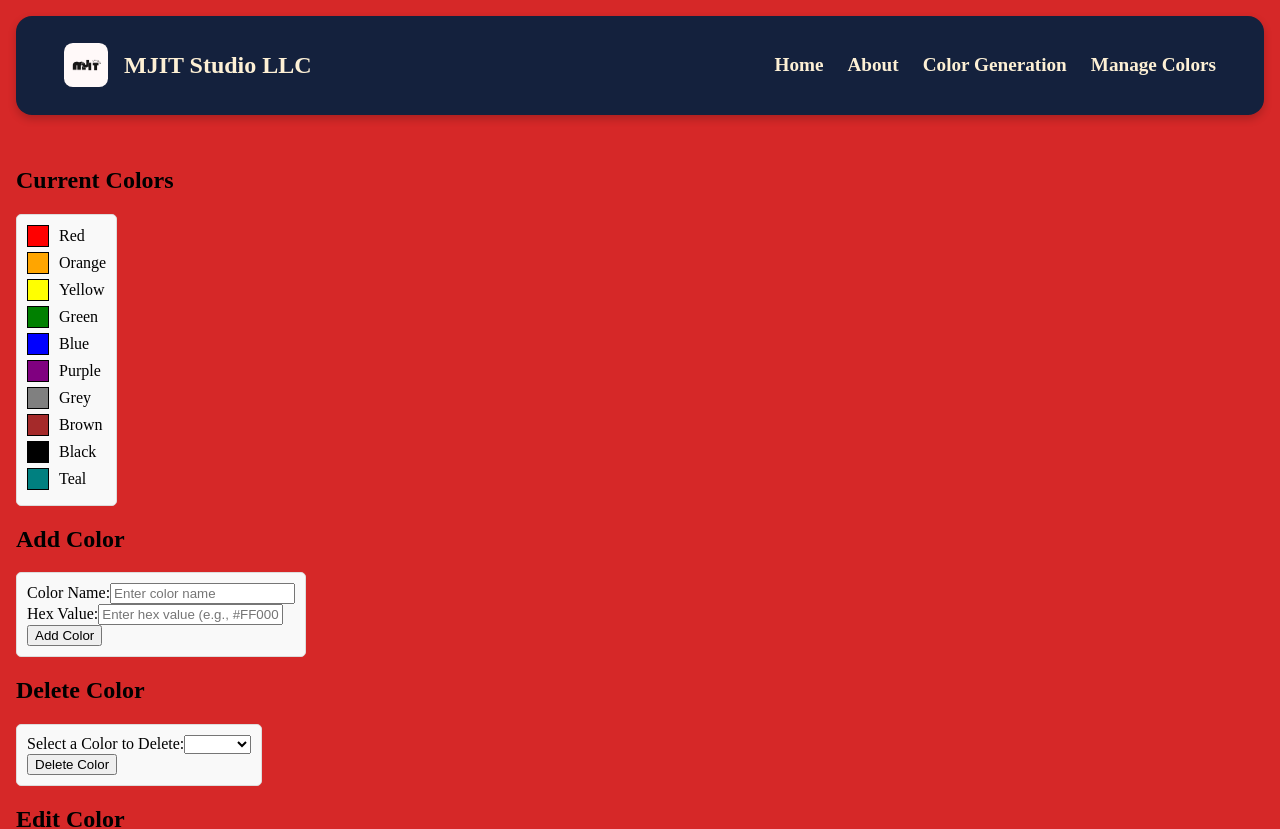
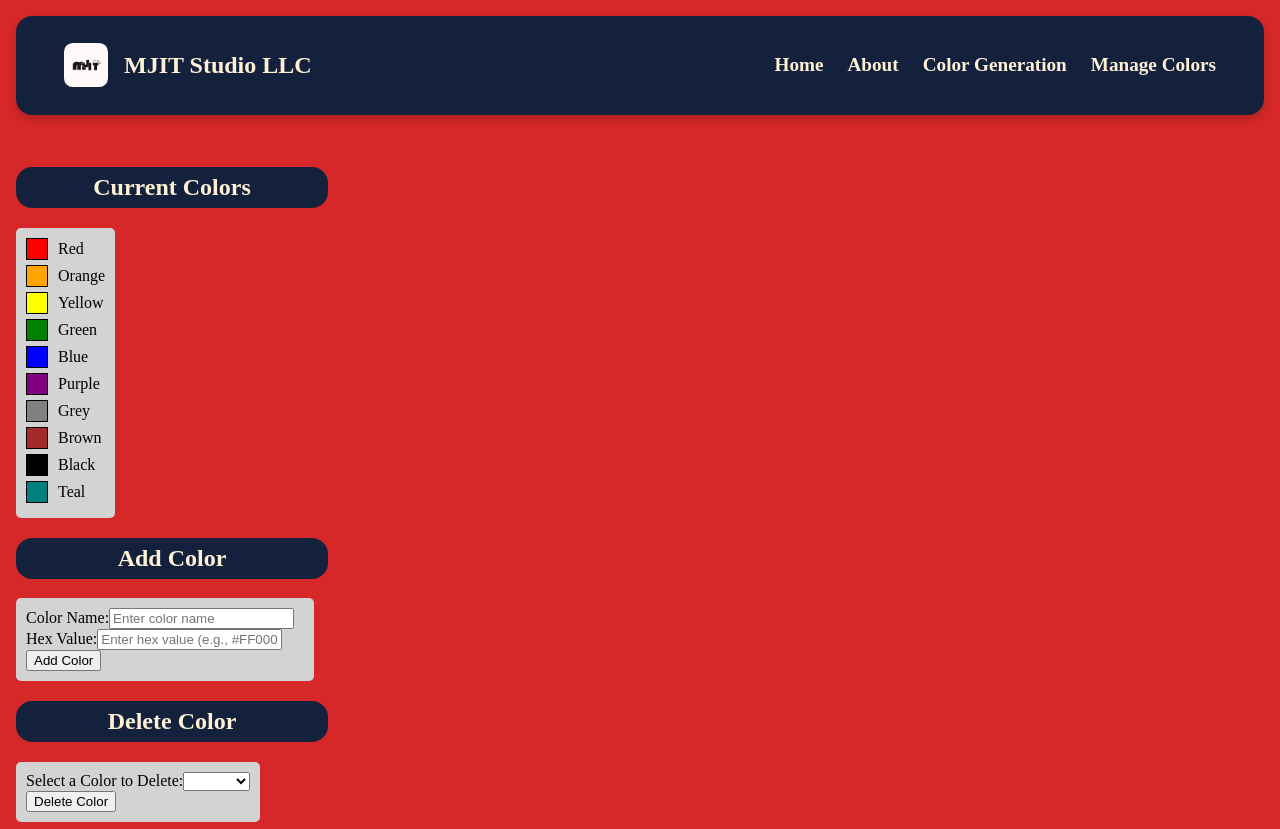
Before and after one commit to MiguelRosales1264/CS312-Group-Project, an Angular app in the folder group-app/: page /manage-colors in a window 1280 px wide. Shown: the top 829 px of the page. Built offline with nearby package versions, Linux system fonts and the light colour scheme.

Commit message:
Updating styling

```diff
--- a/group-app/src/app/color-generation/color-generation.component.css
+++ b/group-app/src/app/color-generation/color-generation.component.css
@@ -3,8 +3,8 @@
     padding: 20px;
     border-radius: 16px;
     margin-bottom: 20px;
-    border: 3px solid lightskyblue;
-    box-shadow: 0 4px 8px lightskyblue;
+    border: 3px solid var(--primary-color);
+    box-shadow: 0 4px 8px var(--primary-color);
 }
 
 #rows, #columns, #colors {
@@ -14,7 +14,8 @@
 }
 
 .generate {
-    background-color: lightskyblue;
+    background-color: var(--primary-color);
+    color: var(--light-color);
     padding: 5px;
     border-radius: 10px;
 }
@@ -57,8 +58,8 @@
     padding: 20px;
     border-radius: 16px;
     margin-bottom: 20px;
-    border: 3px solid lightskyblue;
-    box-shadow: 0 4px 8px lightskyblue;
+    border: 3px solid var(--primary-color);
+    box-shadow: 0 4px 8px var(--primary-color);
     align-items: center;
     justify-content: center;
     text-align: center;
--- a/group-app/src/app/manage-colors/manage-colors.component.css
+++ b/group-app/src/app/manage-colors/manage-colors.component.css
@@ -1,10 +1,10 @@
 /* Style for the color list container */
 #section {
   display: inline-block; /* Shrink to fit the contents */
-  background-color: #f9f9f9; /* Off-white background */
+  background-color: lightgrey; /* Off-white background */
   padding: 10px; /* Add some padding inside the container */
   border-radius: 5px; /* Slightly rounded corners */
-  border: 1px solid #ddd; /* Light border for better visibility */
+  border: 3px solid color(var(--primary-color)); /* Light border for better visibility */
 }
 
 /* Reset padding and margin for the list */
@@ -28,7 +28,7 @@
   height: 20px;
   display: inline-block;
   border: 1px solid black;
-
+}
 
 .container {
     max-width: 600px;
@@ -57,3 +57,12 @@ button {
     padding: 10px;
     margin-top: 20px;
 }
+
+h2 {
+  background-color: var(--primary-color);
+  color: var(--light-color);
+  padding: 7px;
+  border-radius: 1rem;
+  margin-right: 75%;
+  text-align: center;
+}
```
